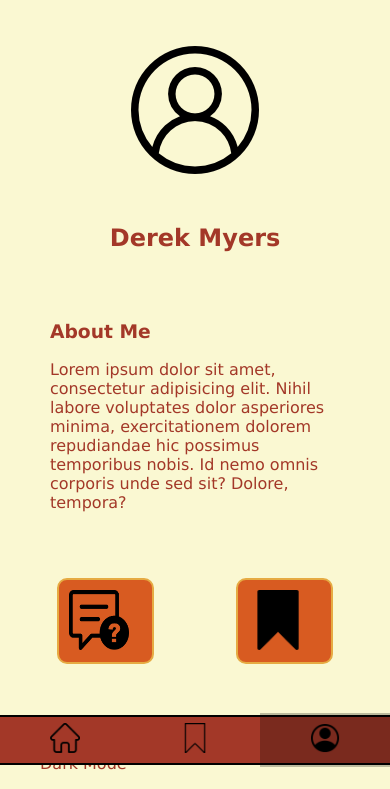
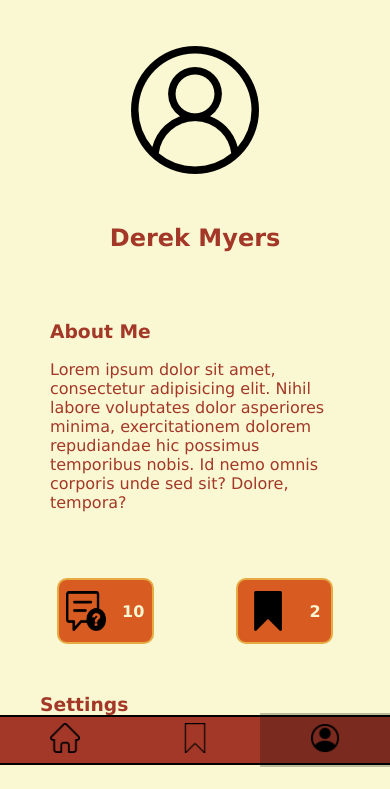
Before and after one commit to cashmerelc/derek-quiz-app, a plain HTML site: page profile.html in a window 390 px wide. Shown: the part 79-868 px from the top of the page. Drawn offline with Linux system fonts and the light colour scheme.

Commit message:
Fixed styling for mobile screens

```diff
--- a/css/styles.css
+++ b/css/styles.css
@@ -101,9 +101,8 @@
 .stat-tags .stat-num-questions,
 .stat-tags .stat-num-bookmarks {
   display: flex;
-  justify-content: space-evenly;
-  gap: 25px;
-  padding: 10px;
+  justify-content: space-around;
+  align-items: center;
   border: 2px solid var(--secondary-color-medium);
   border-radius: 10px;
   background-color: var(--secondary-color-dark);
@@ -112,8 +111,8 @@
 }
 
 .stat-tags img {
-  width: 60px;
-  height: 60px;
+  width: 40px;
+  height: 40px;
 }
 
 .settings {
```
